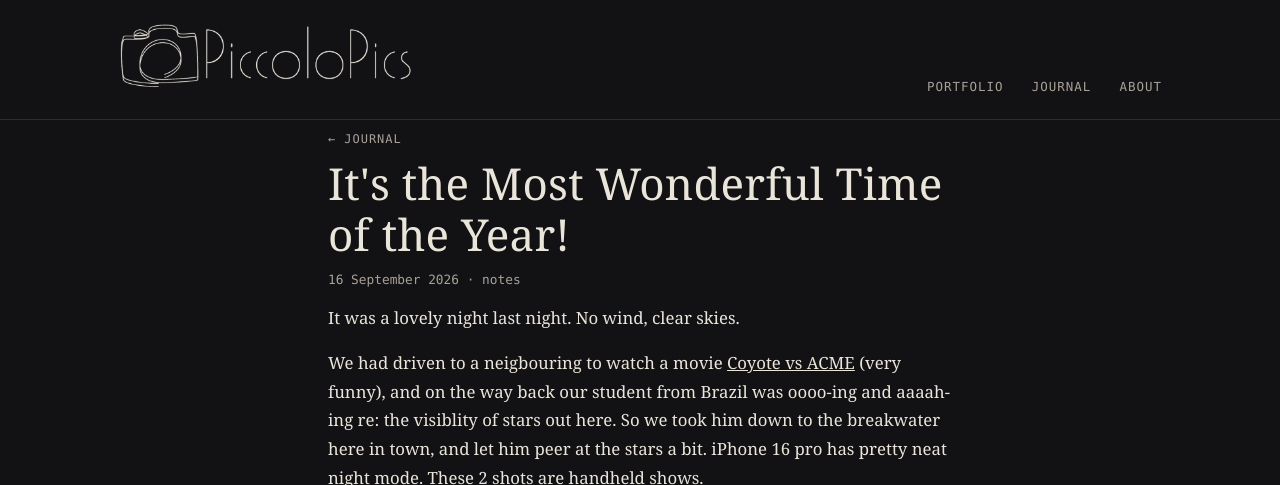
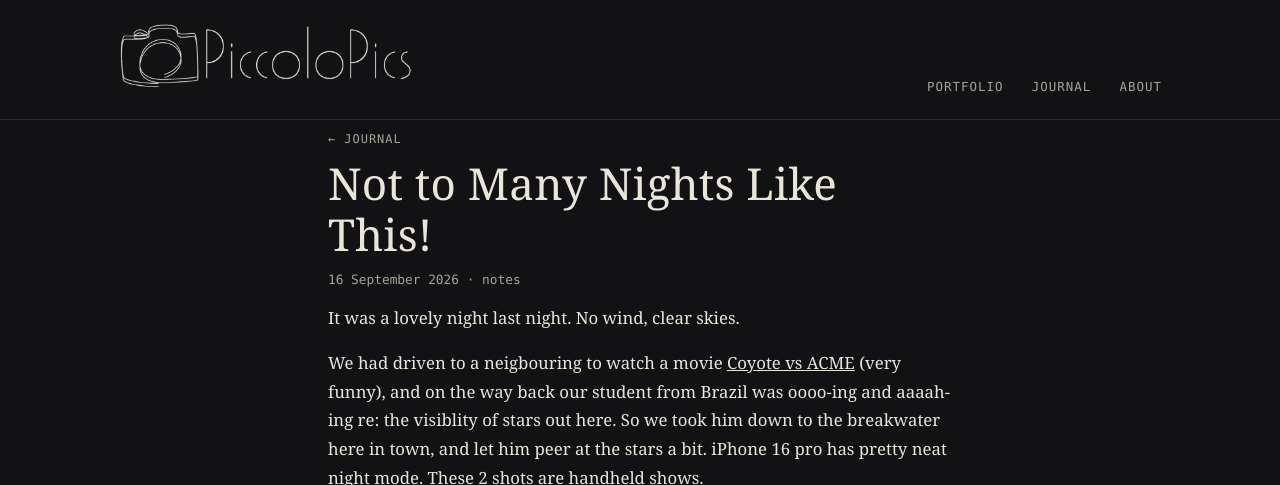
Before and after one commit to moosepic/portfolio, a Jekyll site: the page built from _posts/2026-09-16-fun-evening.md, in a window 1280 px wide and 900 px high, cut to the strip 0-485 px from the top of the window. Built offline with Jekyll 4.4.1, drawn with Linux system fonts in a browser that asks for light colours.

Commit message:
Title change for blog post

```diff
--- a/_posts/2026-09-16-fun-evening.md
+++ b/_posts/2026-09-16-fun-evening.md
@@ -1,5 +1,5 @@
 ---
-title: "It's the Most Wonderful Time of the Year!"
+title: "Not to Many Nights Like This!"
 tags: [notes]
 ---
 <div class="about-copy" markdown="1">
```
